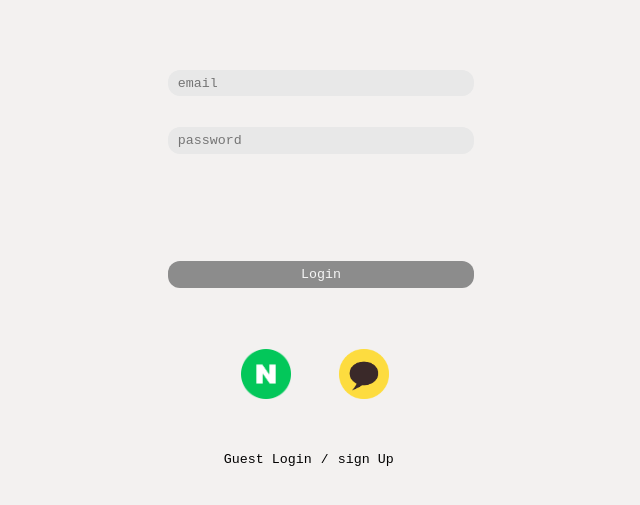
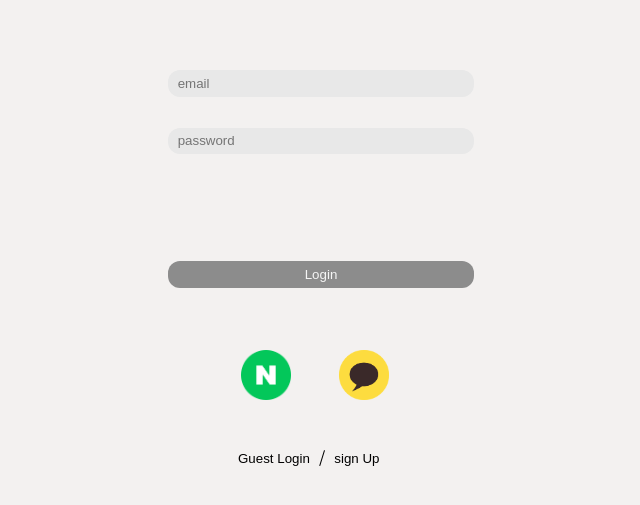
Before and after one commit to codestates/HoloSulo, a React (Create React App) app in the folder client/: page /login in a window 1280 px wide. Shown: the part 225-730 px from the top of the page, without its empty margins (319-959 px from the left). Built offline with nearby package versions, Linux system fonts and the light colour scheme.

Commit message:
Fix:font-family in login

```diff
--- a/client/src/pages/Login.js
+++ b/client/src/pages/Login.js
@@ -40,7 +40,6 @@ const LoginButton = styled.button`
   background-color: #8c8c8c;
   color: whitesmoke;
   outline: none;
-  font-family: monospace;
   margin-top: 30%;
   border: 0.2em;
   border-radius: 0.9em;
@@ -62,7 +61,6 @@ const Email = styled.input`
   background-color: #e8e8e8;
   color: #707070;
   outline: none;
-  font-family: monospace;
   border: 0.2em;
   border-radius: 0.9em;
   width: 23em;
@@ -80,7 +78,6 @@ const Password = styled.input`
   background-color: #e8e8e8;
   color: #707070;
   outline: none;
-  font-family: monospace;
   border: 0.2em;
   border-radius: 0.9em;
   width: 23em;
@@ -94,14 +91,12 @@ const Password = styled.input`
 `;
 
 const GuestLoginbut = styled.button`
-  font-family: monospace;
   border: 0;
   background-color: #f3f1f0;
   cursor: pointer;
 `;
 
 const SignUpButton = styled.button`
-  font-family: monospace;
   border: 0;
   background-color: #f3f1f0;
   margin-right: 8%;
@@ -109,7 +104,6 @@ const SignUpButton = styled.button`
 `;
 
 const Slash = styled.span`
-  font-family: monospace;
   margin-left: 1%;
   margin-right: 1%;
 `;
```
